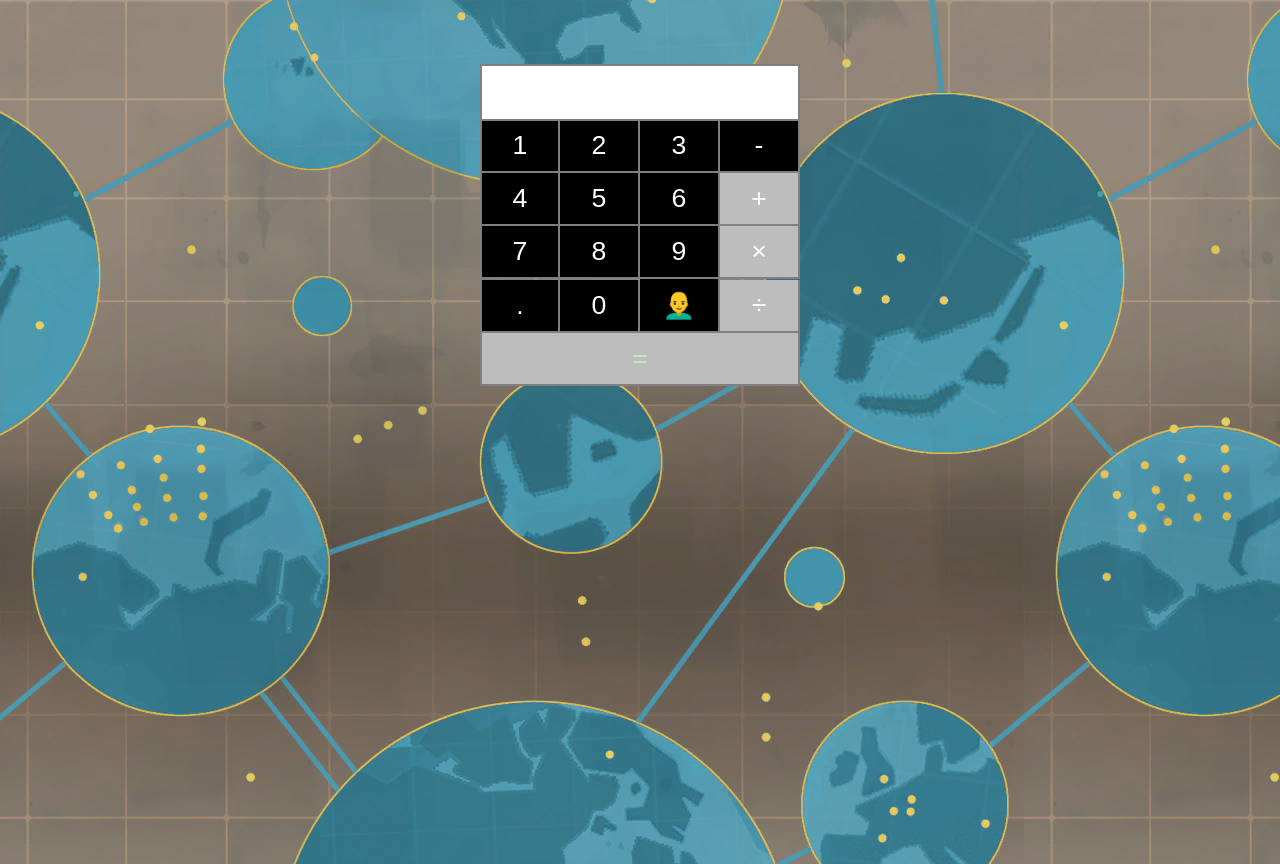
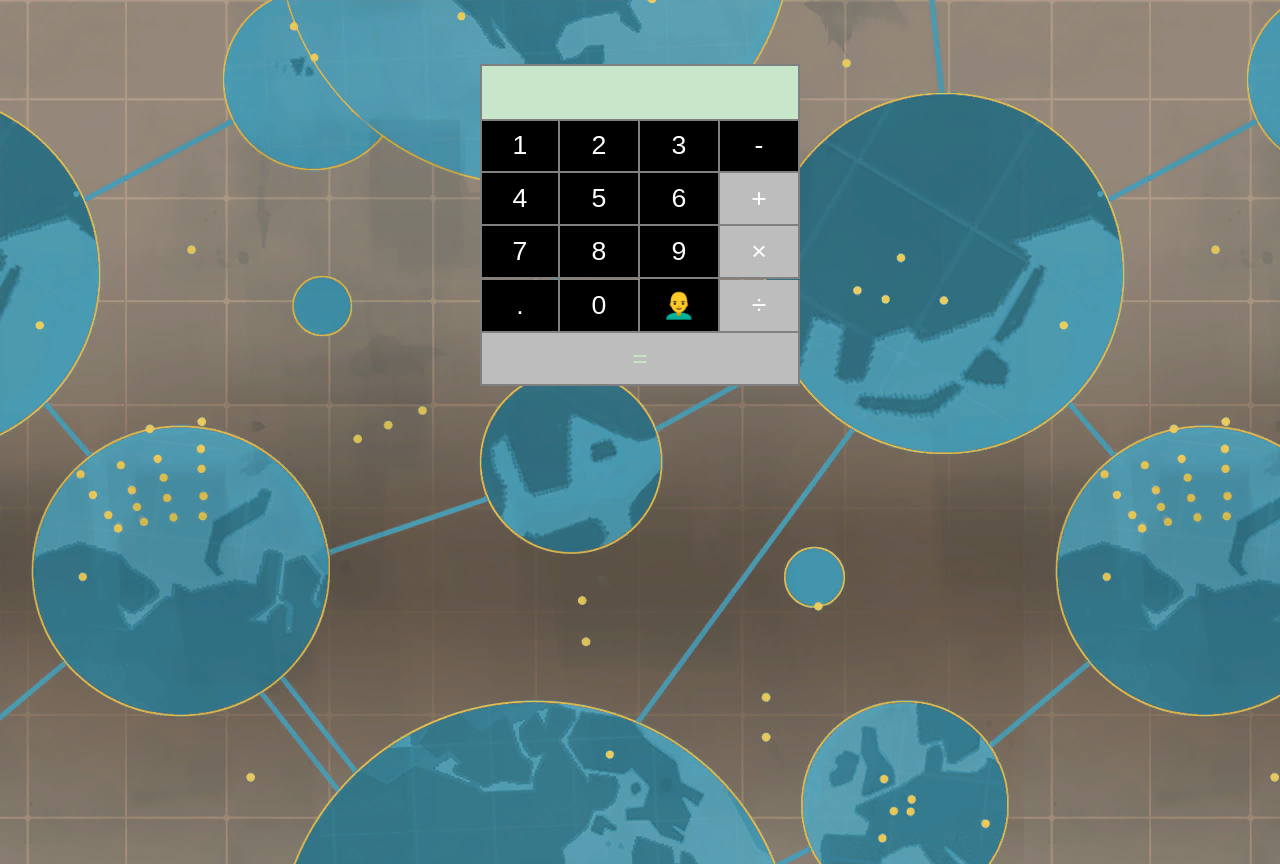
Before and after one commit to FireLemons/ErrorFreeCalculatorReact, a React (Create React App) app: page / in a window 1280 px wide. Built offline with nearby package versions, Linux system fonts and the light colour scheme.

Commit message:
lowered volume of joke, styled expression

```diff
--- a/src/App.scss
+++ b/src/App.scss
@@ -14,16 +14,24 @@
   text-align: center;
 
   p {
-    background-color: white;
+    font-family: 'Cursed Timer Ulil';
+    font-size: 32pt;
+    margin: 0;
+    text-align: right;
+  }
+
+  &>div:first-child {
+    background-color: #c8e6c9;
     border: 2px solid grey;
     border-bottom: 0;
-    font-family: 'Cursed Timer Ulil';
     font-size: 20pt;
-    margin: 0;
     margin-left: calc(50% - 6em);
     min-height: 2em;
     width: calc(12em - 4px);
-    text-align: right;
+
+    display: flex;
+    align-items: center;
+    justify-content: flex-end;
   }
 
   .buttons {
--- a/src/App.tsx
+++ b/src/App.tsx
@@ -2,7 +2,8 @@ import React, { useState } from 'react';
 import SymbolButton from './SymbolButton';
 import './App.scss';
 
-const baldSound = new Audio(require('./bald.mp3'));
+const baldSound = new Audio(require('./bald.mp3'))
+baldSound.volume = 0.2
 
 interface IAppState {
   evalEnabled: boolean,
@@ -30,7 +31,7 @@ export default class App extends React.Component <{}, IAppState> {
   render () {
     return (
       <div className="App">
-        <p> { this.state.expression } </p>
+        <div><p> { this.state.expression } </p></div>
         <div className="buttons">
           <div>
             <SymbolButton enabled={this.state.numberEnabled} onClick={this.addToExpression} symbol="1" />
```
